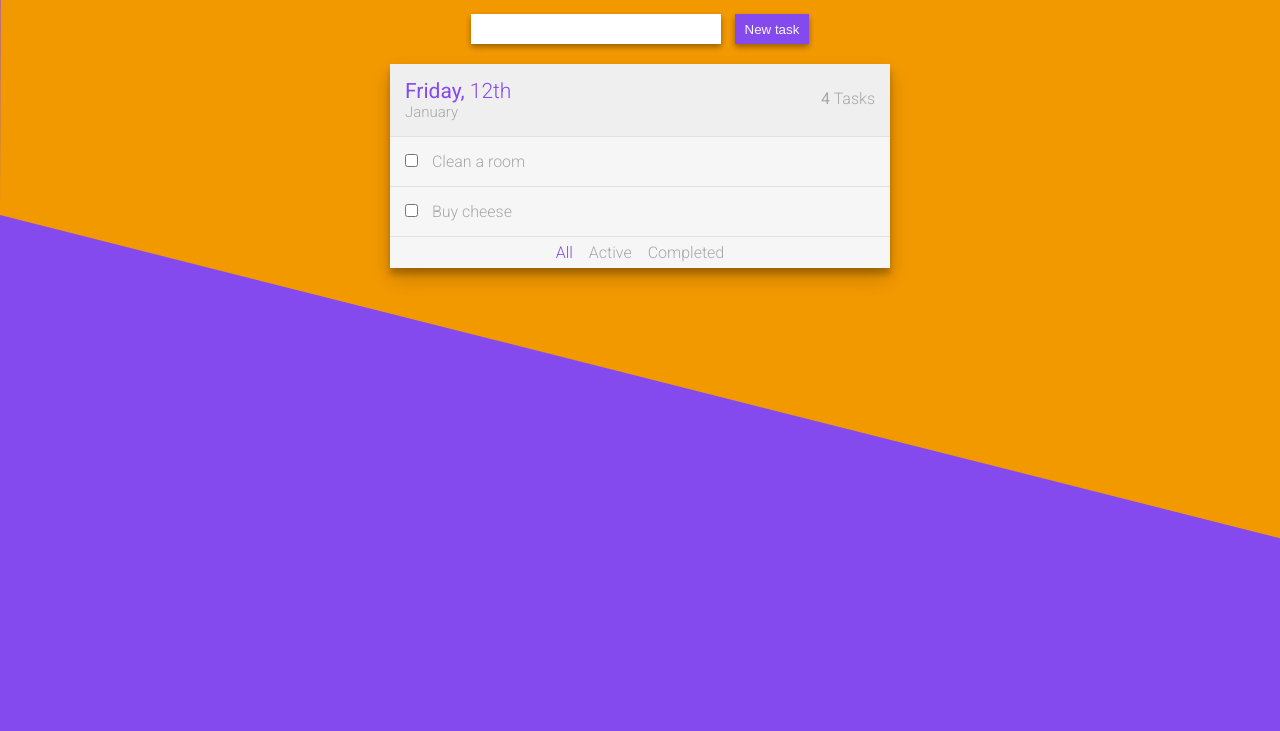
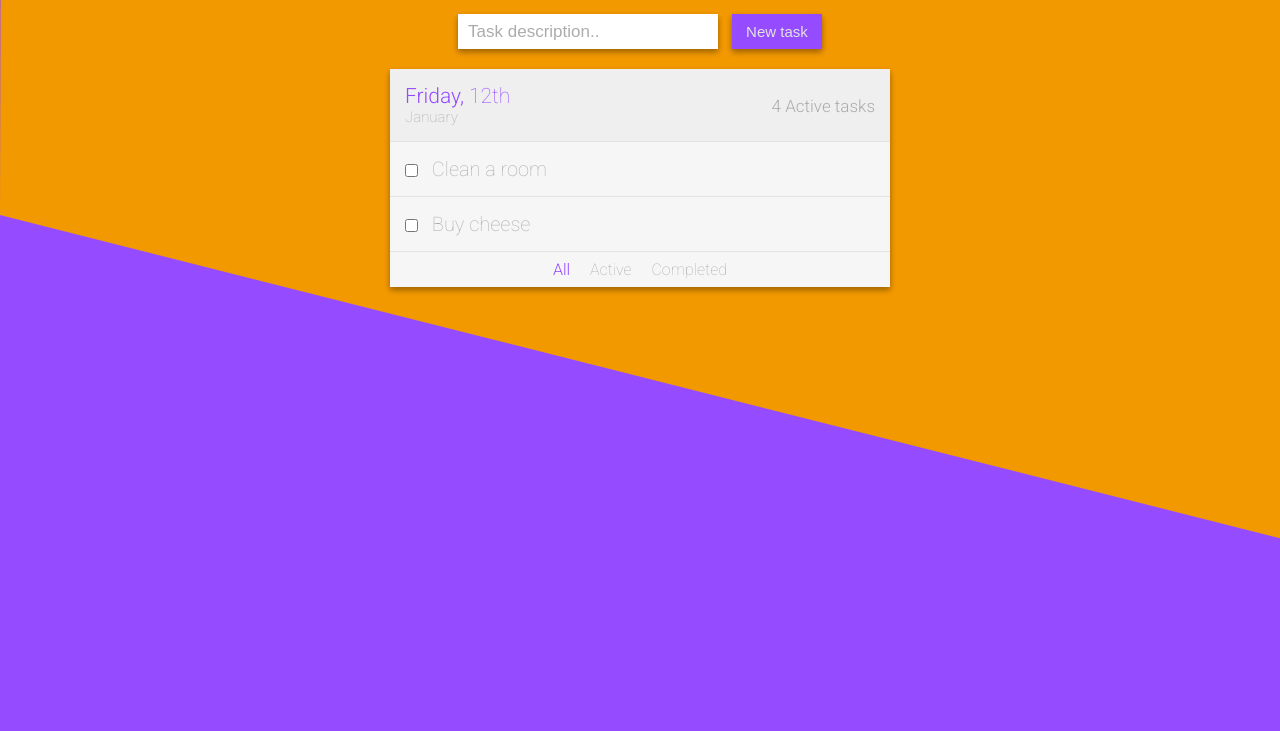
Before and after one commit to karlveskus/todo-app, a website with bundled scripts: page index.html in a window 1280 px wide. Shown: the part 169-900 px from the top of the page. Built offline with nearby package versions, Linux system fonts and the light colour scheme.

Commit message:
Change font weights

```diff
--- a/css/style.scss
+++ b/css/style.scss
@@ -1,15 +1,10 @@
-$purple: #844AED;
-$orange: #F39900;
-$gray: #F6F6F6;
-$dark-gray: #EFEFEF;
-$line-gray: #E3E3E3;
-$text-gray: #A7A7A7;
+@import "variables";
 
 html, body {
     box-sizing: border-box;
     font-family: 'Roboto', sans-serif;
     font-style: normal;
-    font-weight: 300;
+    font-weight: 100;
     height: 100%;
     margin: 0;
     width: 100%;
@@ -28,11 +23,16 @@ body {
     }
 
     h1 {
-        color: $purple;
+        color: $dark-purple;
         font-size: 45px;
         font-weight: 400;
         margin-top: 100px;
         text-align: center;
+
+        @media (max-width: 500px) {
+            margin-top: 30px;
+            font-size: 35px;
+        }
     }
 
     div.new-task {
@@ -40,30 +40,49 @@ body {
 
         input {
             border: 0;
-            box-shadow: 0 3px 6px rgba(0, 0, 0, 0.16), 0 3px 6px rgba(0, 0, 0, 0.23);
+            box-shadow: $box-shadow;
             box-sizing: border-box;
-            height: 30px;
-            width: 250px;
+            color: $purple;
+            font-size: 17px;
+            font-weight: 100;
+            height: 35px;
+            padding: 0 10px;
+            width: 260px;
+
+            @media (max-width: 500px) {
+                width: calc(100% - 120px);
+            }
+
+            &::placeholder {
+                color: $text-gray;
+            }
         }
 
         button {
             background: $purple;
             border: 0;
-            box-shadow: 0 3px 6px rgba(0, 0, 0, 0.16), 0 3px 6px rgba(0, 0, 0, 0.23);
+            box-shadow: $box-shadow;
             box-sizing: border-box;
-            color: $gray;
-            height: 30px;
+            color: $line-gray;
+            font-size: 15px;
+            font-weight: 100;
+            height: 35px;
             margin-left: 10px;
-            padding: 0 10px;
             vertical-align: top;
+            width: 90px;
         }
     }
 
     section {
         background: $gray;
-        box-shadow: 0 10px 20px rgba(0, 0, 0, 0.19), 0 6px 6px rgba(0, 0, 0, 0.23);
+        box-shadow: $box-shadow;
         margin: 20px auto;
         width: 500px;
+
+        @media (max-width: 500px) {
+            width: 100%;
+            margin: 10px auto;
+        }
 
         .heading {
             background: $dark-gray;
@@ -74,13 +93,13 @@ body {
             p {
                 margin: 0;
 
-                .bold {
-                    font-weight: 400;
-                }
-
                 &#date {
                     color: $purple;
                     font-size: 21px;
+
+                    .day {
+                        font-weight: 300;
+                    }
                 }
 
                 &#month {
@@ -88,9 +107,11 @@ body {
                 }
 
                 &#task-count {
+                    font-size: 17px;
+                    font-weight: 300;
                     position: absolute;
                     right: 15px;
-                    top: 25px;
+                    top: 27px;
                 }
             }
         }
@@ -111,6 +132,7 @@ body {
 
                     p {
                         display: inline-block;
+                        font-size: 20px;
                         margin: 0 0 0 10px;
                         overflow: hidden;
                         text-overflow: ellipsis;
@@ -126,10 +148,11 @@ body {
 
                 li {
                     display: inline-block;
-                    margin: 6px;
+                    margin: 8px;
 
                     &.active {
                         color: $purple;
+                        font-weight: 300;
                     }
                 }
             }
--- /dev/null
+++ b/css/variables.scss
@@ -0,0 +1,8 @@
+$purple: #954BFF;
+$dark-purple: #8049E8;
+$orange: #F39900;
+$gray: #F6F6F6;
+$dark-gray: #EFEFEF;
+$line-gray: #E3E3E3;
+$text-gray: #ACACAC;
+$box-shadow: 0 3px 6px rgba(0, 0, 0, 0.16), 0 3px 6px rgba(0, 0, 0, 0.23);
--- a/index.html
+++ b/index.html
@@ -2,23 +2,24 @@
 <html lang="en">
 <head>
     <meta charset="UTF-8">
+    <meta name="viewport" content="width=device-width, initial-scale=1.0">
     <title>Todo app</title>
-    <link href="https://fonts.googleapis.com/css?family=Roboto:300,400" rel="stylesheet">
+    <link href="https://fonts.googleapis.com/css?family=Roboto:100,300,400" rel="stylesheet">
     <script src="dist/app.bundle.js"></script>
 </head>
 <body>
     <img src="img/orange-bg.svg" />
     <h1>Just another Todo app</h1>
     <div class="new-task">
-        <input id="new-task-input"/>
+        <input id="new-task-input" placeholder="Task description.."/>
         <button id="new-task-button">New task</button>
     </div>
 
     <section id="app">
         <div class="heading">
-            <p id="date"><span class="bold">Friday,</span> 12th</p>
+            <p id="date"><span class="day">Friday,</span> 12th</p>
             <p id="month">January</p>
-            <p id="task-count"><span class="bold">4</span> Tasks</p>
+            <p id="task-count">4 Active tasks</p>
         </div>
         <ul id="task-list">
             <li>
```
